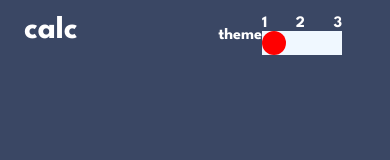
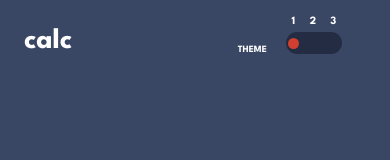
Before and after one commit to NikolaiKoz/FrontendMentor-Calculator_App.github.io, a website: page src/index.html in a window 390 px wide. Drawn offline with Linux system fonts and the light colour scheme.

Commit message:
style: :art: Header, DONE.
The title and the toggle in mobile version it's was done.

```diff
--- a/src/css/generalStyle.css
+++ b/src/css/generalStyle.css
@@ -11,8 +11,10 @@
     padding: 0 1.5em;
 }
 
-.textColorWhite{
-    color: var(--text-white);
+.h1Title{
+    align-self: flex-end;
+    font-size: 1.8em;
+    text-transform: lowercase;
 }
 
 .themeSectionContainer{
@@ -24,13 +26,19 @@
 }
 
 .themeText{
-    text-align: end;
+    align-self: flex-end;
+    font-size: .6em;
+    margin-right: 2em;
+    text-transform: uppercase;
 }
 
 .switchOptions__numbers{
     display: flex;
     justify-content: space-between;
-    width: 5em;
+    font-size: .7em;
+    width: 3.5rem;
+    padding: 0 .5em;
+    margin-bottom: .5em;
 }
 
 
@@ -40,12 +48,18 @@
 
 
 .switchOptions__switch__backgorund{
-    background-color: aliceblue;
+    width: 3.5em;
+    height: 1.4em;
+    border-radius: 1em;
+    position: relative;
+    cursor: pointer;
 }
 
 .switchOptions__switch__backgorund__circle{
-    width: 1.5em;
-    height: 1.5em;
+    width: .7em;
+    height: .7em;
     border-radius: 50%;
-    background-color: red;
+    position: absolute;
+    top: .4em;
+    left: .1em;
 }
--- a/src/css/rootColorThemes.css
+++ b/src/css/rootColorThemes.css
@@ -5,6 +5,8 @@
 /* <---------- FIRST THEME COLOR ----------> */
     --bg-main-first-theme: hsl(222, 26%, 31%);
     --text-white: hsl(0, 0%, 100%);
+    --toggleAndKeypad-bg-first-theme: hsl(223, 31%, 20%);
+    --toggleAndEqual-first-theme: hsl(6, 63%, 50%);
 
 /* <---------- SECOND THEME COLOR ----------> */
 /* <---------- THIRD THEME COLOR ----------> */
@@ -17,6 +19,18 @@
     background-color: var(--bg-main-first-theme);
 }
 
+.textColorWhite{
+    color: var(--text-white);
+}
+
+.toggleAndKeypad-bg-first-theme{
+    background-color: var(--toggleAndKeypad-bg-first-theme);
+}
+
+.toggleAndEqual-first-theme{
+    background-color: var(--toggleAndEqual-first-theme);
+}
+
 
 /* <---------- SECOND THEME COLOR ----------> */
 /* <---------- THIRD THEME COLOR ----------> */
--- a/src/index.html
+++ b/src/index.html
@@ -15,7 +15,7 @@
 <body class="textFontFamily firstBgTheme">
 
   <header class="header textColorWhite">
-    <h1>calc</h1>
+    <h1 class="h1Title">calc</h1>
     <section class="themeSectionContainer">
       <p class="themeText">theme</p>
       <article class="switchOptions">
@@ -25,8 +25,8 @@
           <p class="switchOption__numbers__id">3</p>
         </section>
         <section class="switchOptions__switch">
-          <div class="switchOptions__switch__backgorund">
-            <div class="switchOptions__switch__backgorund__circle"></div>
+          <div class="switchOptions__switch__backgorund toggleAndKeypad-bg-first-theme">
+            <div class="switchOptions__switch__backgorund__circle toggleAndEqual-first-theme"></div>
           </div>
         </section>
       </article>
```
